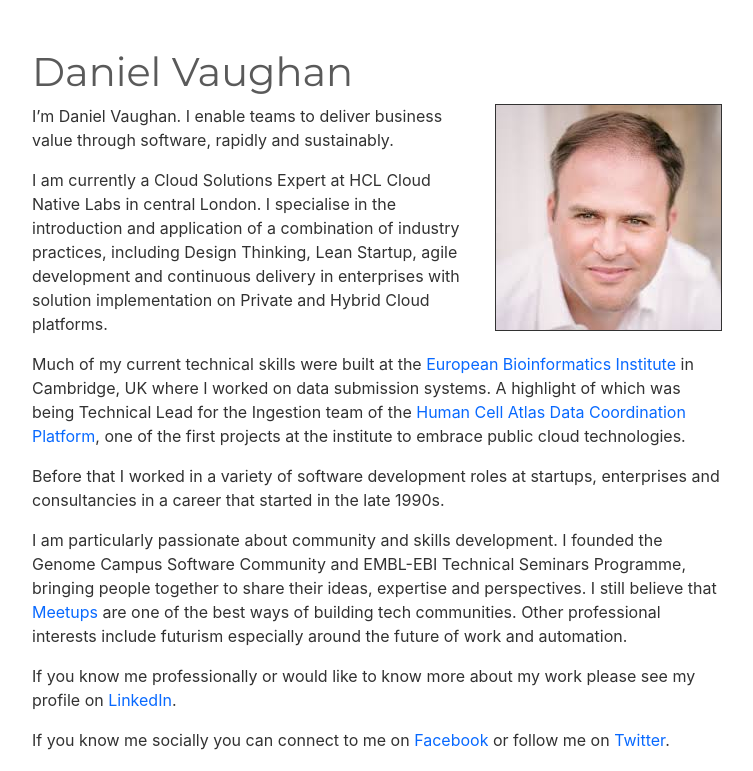
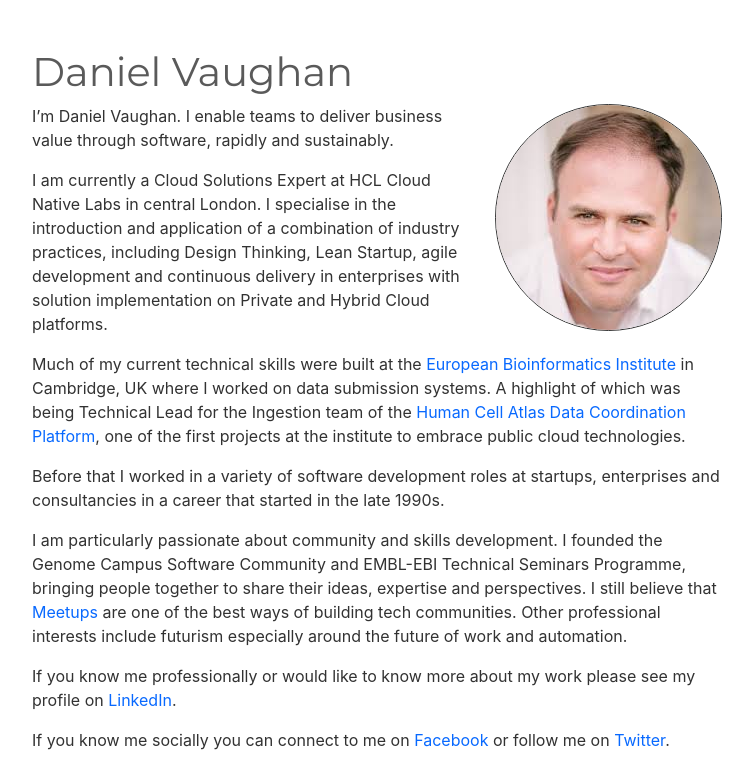
Before and after one commit to danielvaughan/danielvaughan.github.io, a Jekyll site: the page built from index.md, in a window 1280 px wide. Shown: the top 771 px of the page, without its empty margins (263-1016 px from the left). Built offline with Jekyll 4.4.1, drawn with Linux system fonts in a browser that asks for light colours.

```diff
--- a/index.md
+++ b/index.md
@@ -3,7 +3,7 @@
 title: Daniel Vaughan
 ---
 
-<img style="float: right; margin-left: 20px; border: 1px solid" src="img/danielvaughan-com.jpeg">
+<img style="float: right; margin-left: 20px; border: 1px solid; border-radius: 50%;" src="img/danielvaughan-com.jpeg">
 I’m Daniel Vaughan. I enable teams to deliver business value through software, rapidly and sustainably.
 
 I am currently a Cloud Solutions Expert at HCL Cloud Native Labs in central London. I specialise in the introduction and application of a combination of industry practices, including Design Thinking, Lean Startup, agile development and continuous delivery in enterprises with solution implementation on Private and Hybrid Cloud platforms.
```
